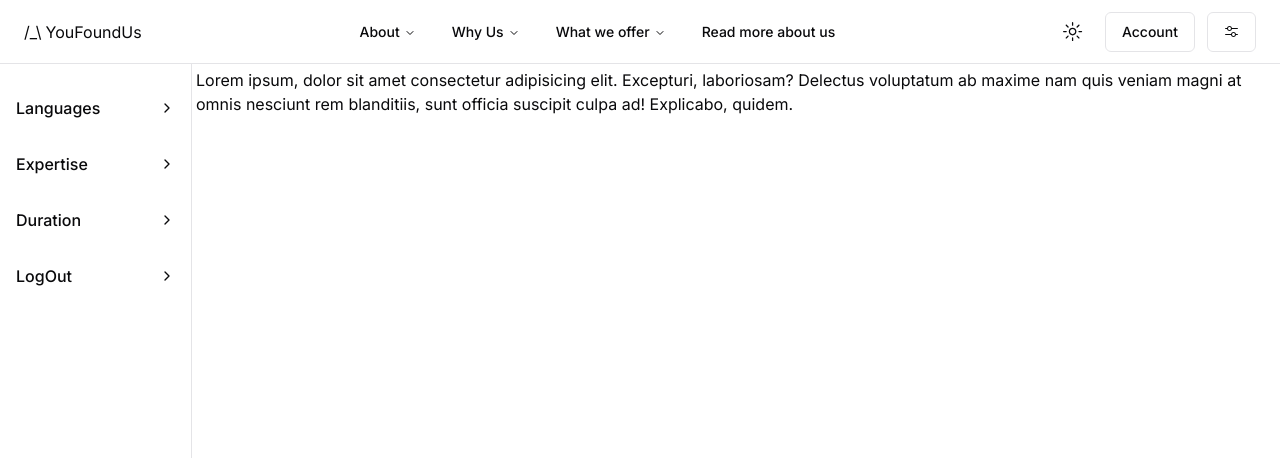
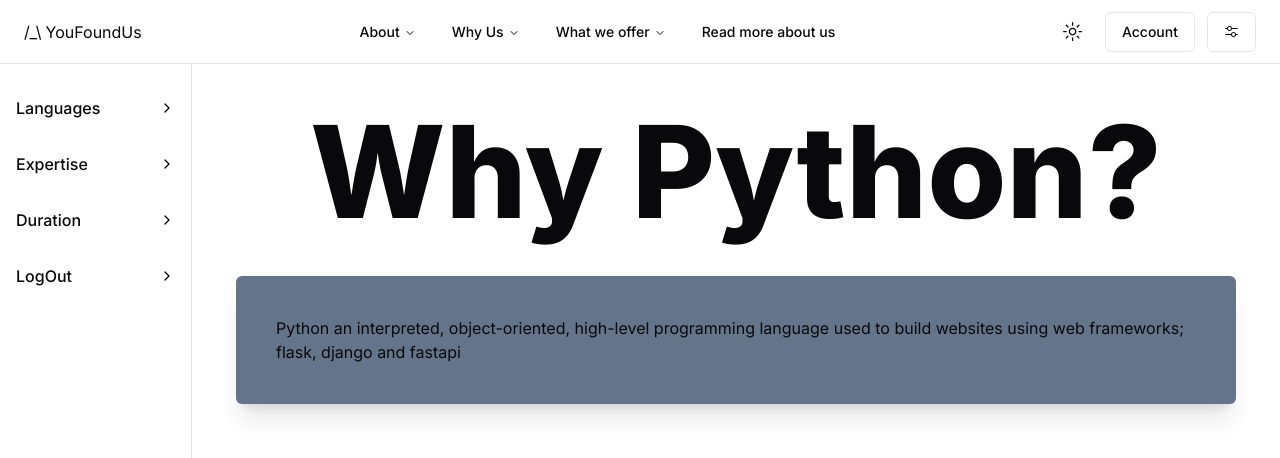
Before and after one commit to breen254/youthefuture, a Next.js app: page /python in a window 1280 px wide. Shown: the top 458 px of the page. Built offline with nearby package versions, Linux system fonts and the light colour scheme.

Commit message:
221223 commit

```diff
--- a/app/(client-side)/profile/page.tsx
+++ b/app/(client-side)/profile/page.tsx
@@ -5,7 +5,7 @@ import { Button } from "@/components/ui/button"
 import { Input } from "@/components/ui/input"
 import { Label } from "@/components/ui/label"
 import Image from 'next/image'
-import profimage from "@/public/images/profile.jpg"
+import profimage from "@/public/images/profile.svg"
 
 import { motion } from "framer-motion"
 import { DeleteMyAccount } from '@/tools/alertDiaglog'
--- a/app/(client-side)/python/page.tsx
+++ b/app/(client-side)/python/page.tsx
@@ -5,14 +5,38 @@ import React from 'react'
 
 const page = () => {
   return (
-   <motion.div
-   initial={{opacity:0, x:20}}
-   animate={{opacity:1, x:0}}
-   exit={{opacity:0, x:20}}
-   transition={{ duration: 0.9, ease: "easeIn" }}
+   <div
+  //  initial={{opacity:0, x:20}}
+  //  animate={{opacity:1, x:0}}
+  //  exit={{opacity:0, x:20}}
+  //  transition={{ duration: 0.9, ease: "easeIn" }}
     >
-      <p>Lorem ipsum, dolor sit amet consectetur adipisicing elit. Excepturi, laboriosam? Delectus voluptatum ab maxime nam quis veniam magni at omnis nesciunt rem blanditiis, sunt officia suscipit culpa ad! Explicabo, quidem.</p>
-    </motion.div>
+      <motion.div
+        initial={{ opacity: 0, x: -800, rotate:90 }}
+        animate={{ opacity: 1, x: 0, rotate:0 }}
+        transition={{ duration: 0.5, ease: "easeIn" }}
+         className="flex items-center justify-center m-10"
+
+      >
+        <h1 className="text-nowrap font-extrabold text-9xl capitalize">Why python?</h1>
+
+      </motion.div>
+
+      <motion.div
+        initial={{ opacity: 0, x: 800 }}
+        animate={{ opacity: 1, x: 0, rotateY: 360 }}
+        exit={{ opacity: 0 }}
+        transition={{ duration: 0.9, ease: "easeOut" }}
+         className="p-10 rounded-md m-10 shadow-xl bg-slate-500 "
+
+      >
+        <p>Python an interpreted, object-oriented, high-level programming language used to build websites using web frameworks; flask, django and fastapi</p>
+      </motion.div>
+
+
+
+
+    </div>
   )
 }
 
--- a/app/page.tsx
+++ b/app/page.tsx
@@ -1,9 +1,5 @@
 "use client"
-import TopBar from '@/components/navbar/nav'
-import CustomInput from '@/components/ui/CustomInput'
-import { Button } from '@/components/ui/button'
-import { Card } from '@/components/ui/card'
-import { AccordionLeftbar } from '@/tools/accordance'
+
 import { UserRequestForm } from '@/tools/diaglog'
 import { motion } from 'framer-motion'
 
@@ -23,11 +19,6 @@ export default function Home() {
       <div className='flex flex-col items-center justify-center h-[calc(100vh-64px)]'>
 
         <h1 className='text-center font-extrabold text-7xl font-serif '>YOU FOUND US</h1>
-
-        <CustomInput label="Enter password" id="custom-input" type="text" />
-
-
-
         <p className='opacity-50'>We do Differently, Simple and Easy</p>
       <div className='mt-10'>
 
```
Also changed, not shown: public/images/profile.svg (added).
